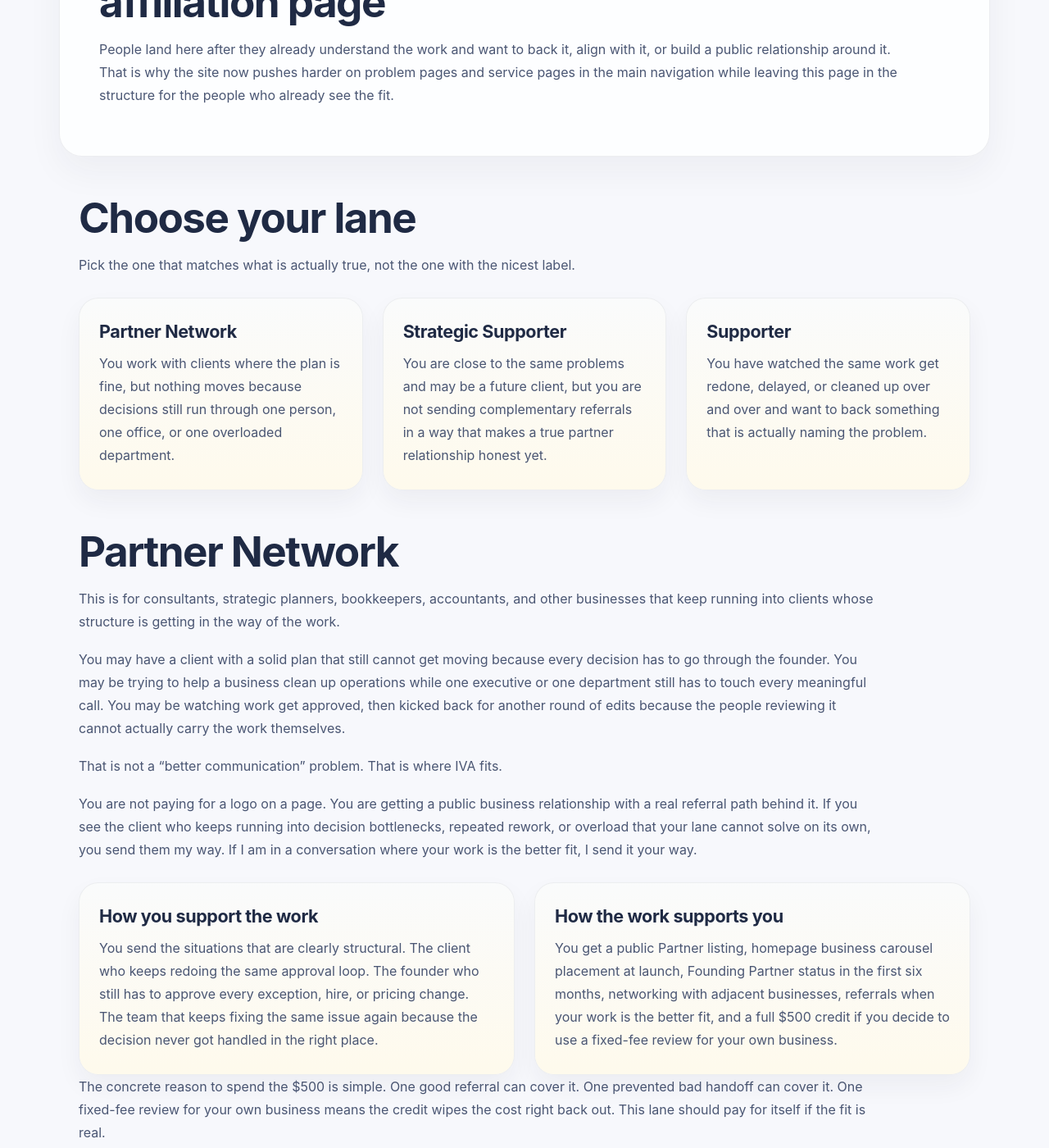
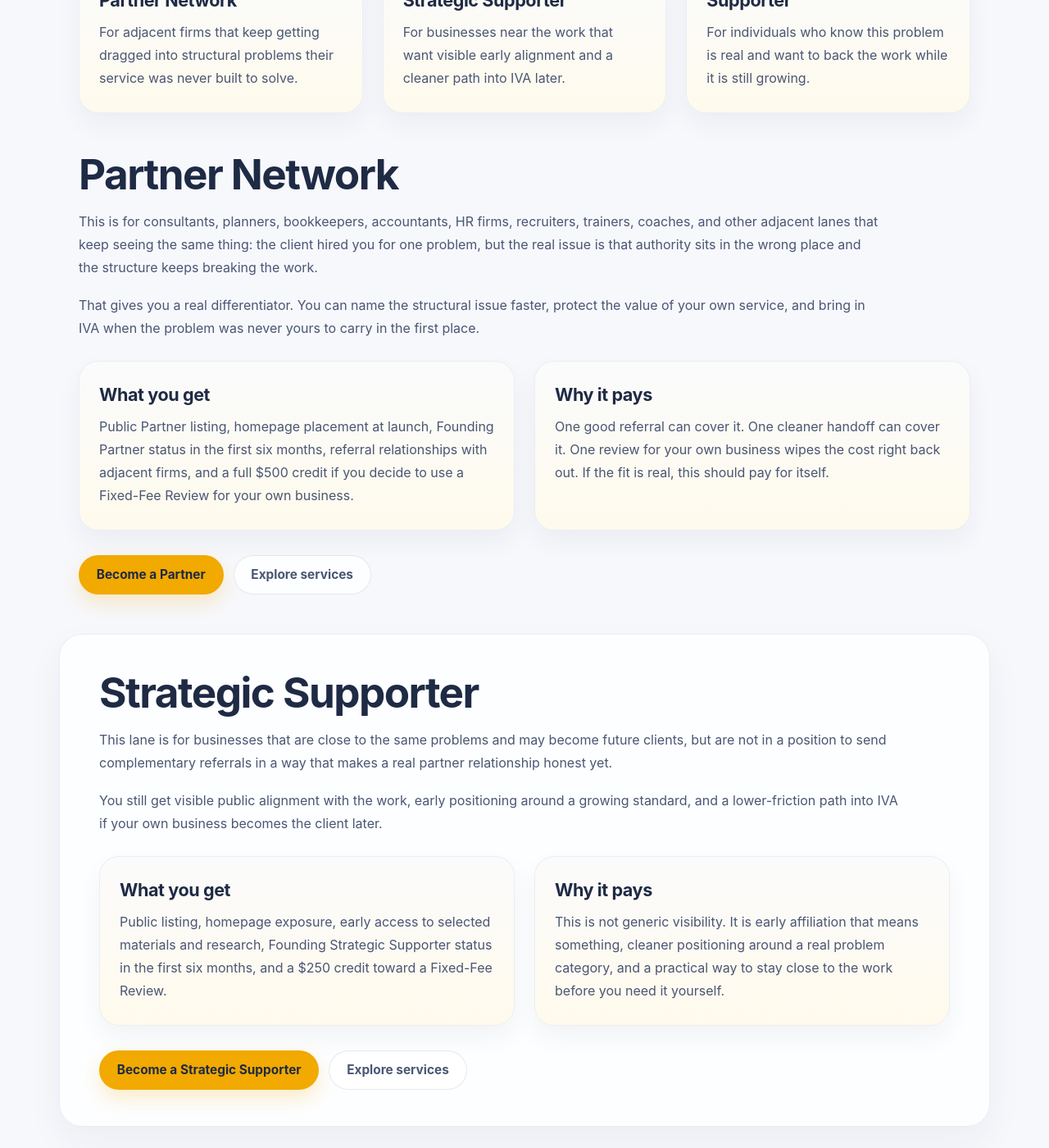
Before and after one commit to efost7873/integratedvaluearchitecture.com, a Jekyll site: the page built from partners-and-supporters.html, in a window 1280 px wide and 1400 px high, scrolled down 709 px. Shown: the whole window at 82% size. Built offline with Jekyll 4.4.1, drawn with Linux system fonts in a browser that asks for light colours; some of the changed text lies outside the part shown.

Commit message:
Update partners-and-supporters.html

```diff
--- a/partners-and-supporters.html
+++ b/partners-and-supporters.html
@@ -1,7 +1,7 @@
 ---
 layout: default
-title: Partners and Supporters | Back or Partner With Integrated Value Architecture
-description: Join the Partner Network, become a Strategic Supporter, or back Integrated Value Architecture as a Supporter while the work grows.
+title: Partners and Supporters | Integrated Value Architecture
+description: Join the IVA Partner Network, become a Strategic Supporter, or back the work as a Supporter.
 permalink: /partners-and-supporters/
 schema_type: WebPage
 ---
@@ -9,43 +9,30 @@ schema_type: WebPage
 <section class="page-header">
   <div class="container narrow">
     <p class="eyebrow">Partners and Supporters</p>
-    <h1>Work gets stuck. It gets kicked back. The same people keep fixing it.</h1>
+    <h1>Too many firms are being asked to mop up structural failure and pretend it is still inside their scope.</h1>
     <p>
-      You’ve seen it. A plan gets approved, then sits because one person still has to sign off on everything. Work goes up for review, comes back with edits from someone who couldn’t have done it themselves, and lands right back on the same desk to be fixed again. Training gets assigned, people let the video run in the background, and nothing actually changes.
+      That is exactly why these programs exist. Some businesses keep running into clients whose real problem is structure, not talent, training, communication, or another round of cleanup. Some are close enough to the work that public alignment makes sense now. Some people just want to back the work while it is still early.
     </p>
     <p>
-      That pattern shows up everywhere. Some businesses run into it constantly and should be sending that work my way when it shows up. Some are close enough to the same problems that public affiliation makes sense now, even if a full partner relationship would be stretching it. Some people have watched this happen long enough to know it is real and want to back the work while it is still early.
+      Pick the lane that fits and move.
     </p>
-    <p>
-      Those are not the same relationship. This page gives each one a place that actually fits.
-    </p>
+    <div class="cta-block">
+      <a class="button primary" href="https://forms.cloud.microsoft/r/1PfL2D9z5U">Join the Partner Network</a>
+      <a class="button secondary" href="https://forms.cloud.microsoft/r/Ardd9wZsmL">Become a Strategic Supporter</a>
+      <a class="button secondary" href="https://buy.stripe.com/cNi5kE3jmcGAfJcdLBfrW03">Become a Supporter</a>
+    </div>
   </div>
 </section>
-
-<section class="section alt">
-  <div class="container narrow">
-    <h2>This page is not the traffic engine. It is the affiliation page</h2>
-    <p>
-      People land here after they already understand the work and want to back it, align with it, or build a public relationship around it. That is why the site now pushes harder on problem pages and service pages in the main navigation while leaving this page in the structure for the people who already see the fit.
-    </p>
-  </div>
-</section>
-
-
 
 <section class="section">
   <div class="container narrow">
     <h2>Choose your lane</h2>
-    <p>
-      Pick the one that matches what is actually true, not the one with the nicest label.
-    </p>
-
     <div class="card-grid three-up">
       <article class="info-card">
         <a class="card-link" href="https://forms.cloud.microsoft/r/1PfL2D9z5U">
           <h3>Partner Network</h3>
           <p>
-            You work with clients where the plan is fine, but nothing moves because decisions still run through one person, one office, or one overloaded department.
+            For adjacent firms that keep getting dragged into structural problems their service was never built to solve.
           </p>
         </a>
       </article>
@@ -54,7 +41,7 @@ schema_type: WebPage
         <a class="card-link" href="https://forms.cloud.microsoft/r/Ardd9wZsmL">
           <h3>Strategic Supporter</h3>
           <p>
-            You are close to the same problems and may be a future client, but you are not sending complementary referrals in a way that makes a true partner relationship honest yet.
+            For businesses near the work that want visible early alignment and a cleaner path into IVA later.
           </p>
         </a>
       </article>
@@ -63,7 +50,7 @@ schema_type: WebPage
         <a class="card-link" href="https://buy.stripe.com/cNi5kE3jmcGAfJcdLBfrW03">
           <h3>Supporter</h3>
           <p>
-            You have watched the same work get redone, delayed, or cleaned up over and over and want to back something that is actually naming the problem.
+            For individuals who know this problem is real and want to back the work while it is still growing.
           </p>
         </a>
       </article>
@@ -75,45 +62,35 @@ schema_type: WebPage
   <div class="container narrow">
     <h2>Partner Network</h2>
     <p>
-      This is for consultants, strategic planners, bookkeepers, accountants, and other businesses that keep running into clients whose structure is getting in the way of the work.
+      This is for consultants, planners, bookkeepers, accountants, HR firms, recruiters, trainers, coaches, and other adjacent lanes that keep seeing the same thing: the client hired you for one problem, but the real issue is that authority sits in the wrong place and the structure keeps breaking the work.
     </p>
     <p>
-      You may have a client with a solid plan that still cannot get moving because every decision has to go through the founder. You may be trying to help a business clean up operations while one executive or one department still has to touch every meaningful call. You may be watching work get approved, then kicked back for another round of edits because the people reviewing it cannot actually carry the work themselves.
-    </p>
-    <p>
-      That is not a “better communication” problem. That is where IVA fits.
-    </p>
-    <p>
-      You are not paying for a logo on a page. You are getting a public business relationship with a real referral path behind it. If you see the client who keeps running into decision bottlenecks, repeated rework, or overload that your lane cannot solve on its own, you send them my way. If I am in a conversation where your work is the better fit, I send it your way.
+      That gives you a real differentiator. You can name the structural issue faster, protect the value of your own service, and bring in IVA when the problem was never yours to carry in the first place.
     </p>
 
     <div class="card-grid two-up">
       <article class="info-card">
         <div class="card-link">
-          <h3>How you support the work</h3>
+          <h3>What you get</h3>
           <p>
-            You send the situations that are clearly structural. The client who keeps redoing the same approval loop. The founder who still has to approve every exception, hire, or pricing change. The team that keeps fixing the same issue again because the decision never got handled in the right place.
+            Public Partner listing, homepage placement at launch, Founding Partner status in the first six months, referral relationships with adjacent firms, and a full $500 credit if you decide to use a Fixed-Fee Review for your own business.
           </p>
         </div>
       </article>
 
       <article class="info-card">
         <div class="card-link">
-          <h3>How the work supports you</h3>
+          <h3>Why it pays</h3>
           <p>
-            You get a public Partner listing, homepage business carousel placement at launch, Founding Partner status in the first six months, networking with adjacent businesses, referrals when your work is the better fit, and a full $500 credit if you decide to use a fixed-fee review for your own business.
+            One good referral can cover it. One cleaner handoff can cover it. One review for your own business wipes the cost right back out. If the fit is real, this should pay for itself.
           </p>
         </div>
       </article>
     </div>
 
-    <p>
-      The concrete reason to spend the $500 is simple. One good referral can cover it. One prevented bad handoff can cover it. One fixed-fee review for your own business means the credit wipes the cost right back out. This lane should pay for itself if the fit is real.
-    </p>
-
     <div class="cta-block">
       <a class="button primary" href="https://forms.cloud.microsoft/r/1PfL2D9z5U">Become a Partner</a>
-      <a class="button secondary" href="/services/">Jump into services</a>
+      <a class="button secondary" href="/services/">Explore services</a>
     </div>
   </div>
 </section>
@@ -122,45 +99,35 @@ schema_type: WebPage
   <div class="container narrow">
     <h2>Strategic Supporter</h2>
     <p>
-      Strategic Supporters are businesses near the work and likely future clients, but they are not providing complementary services in a way that makes a real partner relationship honest yet.
+      This lane is for businesses that are close to the same problems and may become future clients, but are not in a position to send complementary referrals in a way that makes a real partner relationship honest yet.
     </p>
     <p>
-      You keep seeing the same problems around your work. Decisions pile up. Good staff stay overloaded. A plan gets approved, then stalls because nobody moved where authority still sits. You can see that the problem is real, but you are not in a position to treat those situations as active referrals yet.
-    </p>
-    <p>
-      This lane keeps that distinction clean.
-    </p>
-    <p>
-      You are buying early positioning around work that is already live, public affiliation with a new standard, a visible place in the broader network around IVA, and a cleaner path into the work later if your own business becomes the client.
+      You still get visible public alignment with the work, early positioning around a growing standard, and a lower-friction path into IVA if your own business becomes the client later.
     </p>
 
     <div class="card-grid two-up">
       <article class="info-card">
         <div class="card-link">
-          <h3>How you support the work</h3>
+          <h3>What you get</h3>
           <p>
-            You widen the circle around IVA in a visible and credible way. Your support puts the work in front of owners, executives, and organizations that may not act today but will recognize the problem once the delays, cleanup, and repeated rework get expensive enough to stop ignoring.
+            Public listing, homepage exposure, early access to selected materials and research, Founding Strategic Supporter status in the first six months, and a $250 credit toward a Fixed-Fee Review.
           </p>
         </div>
       </article>
 
       <article class="info-card">
         <div class="card-link">
-          <h3>How the work supports you</h3>
+          <h3>Why it pays</h3>
           <p>
-            You receive a public listing with homepage exposure, early and complimentary access to selected materials and research, networking with adjacent businesses, Founding Strategic Supporter status in the first six months, and a $250 credit for a fixed-fee review if the time comes to bring IVA into your own organization.
+            This is not generic visibility. It is early affiliation that means something, cleaner positioning around a real problem category, and a practical way to stay close to the work before you need it yourself.
           </p>
         </div>
       </article>
     </div>
 
-    <p>
-      The reason to spend the $500 here is not generic visibility. It is early position around work that is already moving, a public connection that actually means something, and a lower-friction entry point if you decide later that your own business needs this work.
-    </p>
-
     <div class="cta-block">
       <a class="button primary" href="https://forms.cloud.microsoft/r/Ardd9wZsmL">Become a Strategic Supporter</a>
-      <a class="button secondary" href="/services/">Jump into services</a>
+      <a class="button secondary" href="/services/">Explore services</a>
     </div>
   </div>
 </section>
@@ -169,100 +136,52 @@ schema_type: WebPage
   <div class="container narrow">
     <h2>Supporter Program</h2>
     <p>
-      Supporters are individuals backing the work publicly because they know this pattern when they see it.
+      This is for people who have watched the same work get delayed, redone, or cleaned up over and over and want to back something that is actually naming the problem.
     </p>
     <p>
-      That includes people around IVA, people around clients, friends, family, and anyone else who has spent enough time in real organizations to know exactly what this looks like. You have seen someone spend hours fixing an expense report because it got sent back three times over tiny edits. You have watched people sit through training just to stop the reminder emails. You have seen one reliable person quietly become the place everything lands when it goes wrong because everyone knows they will clean it up.
-    </p>
-    <p>
-      This is for the person who recognizes that pattern, wants to see change, and is not in a position to hire IVA as a client but still wants to back the work while it is early.
-    </p>
-    <p>
-      That means the value has to be real. You are not just paying to be nice. You are getting public recognition, homepage supporter and Strategic Supporter carousel placement at launch, Founding Supporter status in the first six months, early access to selected materials and research, supporter-only access and events, and a closer line of sight into how the work is taking shape.
+      You are not paying to be nice. You are backing the work publicly while it is still early and getting real access and visibility in return.
     </p>
 
     <div class="card-grid two-up">
       <article class="info-card">
         <div class="card-link">
-          <h3>How you support the work</h3>
+          <h3>What you get</h3>
           <p>
-            You give early public backing to a business trying to define a new standard across sectors. You help keep the work visible before it has age, scale, or institutional permission protecting it, and you help make sure your neighbors, friends, and family see the value you already see in IVA.
+            Public recognition, homepage placement at launch, Founding Supporter status in the first six months, early access to selected materials and research, supporter-only access and events, and a closer view of how the work is growing.
           </p>
         </div>
       </article>
 
       <article class="info-card">
         <div class="card-link">
-          <h3>How the work supports you</h3>
+          <h3>Why it matters</h3>
           <p>
-            You get visible recognition as a Supporter, founding status in the first six months, early access and supporter-only access and events, homepage carousel placement, and a closer line of sight into how the work is taking shape before everybody else hears about it.
+            Early support matters more than late applause. This gives you a real public connection to the work before it becomes the safe thing to back.
           </p>
         </div>
       </article>
     </div>
 
-    <p>
-      The concrete reason to spend the $500 here is that your support actually matters while the work is still early, and you get something real back for it: access, visibility, and direct connection to what is being built before it is polished into something distant.
-    </p>
-
     <div class="cta-block">
       <a class="button primary" href="https://buy.stripe.com/cNi5kE3jmcGAfJcdLBfrW03">Become a Supporter</a>
-      <a class="button secondary" href="/about/">Learn more</a>
+      <a class="button secondary" href="/about/">Learn more about IVA</a>
     </div>
   </div>
 </section>
 
 <section class="section alt">
   <div class="container narrow">
-    <h2>Listings</h2>
+    <h2>Founding listings</h2>
     <p>
-      This page holds the full public listings. At launch, the homepage will also carry two rotating carousels. One will feature Partner Network members. The other will feature Supporters and Strategic Supporters.
+      Early names will not get buried as the network grows. Founding placement lasts for the first six months and stays at the top.
     </p>
-    <p>
-      Founding placement lasts for the first six months and stays at the top as the network grows. That matters because early names should not get buried once the page fills up. Partner and supporter profiles will rotate continually.
-    </p>
-
-    <div class="card-grid three-up">
-      <article class="info-card">
-        <div class="card-link">
-          <h3>Founding Partners</h3>
-          <p>
-            These are businesses where the referral fit is already real and both sides should be able to send the right work the right way.
-          </p>
-        </div>
-      </article>
-
-      <article class="info-card">
-        <div class="card-link">
-          <h3>Founding Strategic Supporters</h3>
-          <p>
-            These are businesses with credible early alignment that belong near the work publicly without pretending the relationship is further along than it is.
-          </p>
-        </div>
-      </article>
-
-      <article class="info-card">
-        <div class="card-link">
-          <h3>Founding Supporters</h3>
-          <p>
-            These are individual early backers who know this problem when they see it and wanted their name tied to the work while it was still getting started.
-          </p>
-        </div>
-      </article>
-    </div>
-  </div>
-</section>
-
-<section class="section">
-  <div class="container narrow">
-    <h2>Founding listings</h2>
 
     <div class="card-grid three-up">
       <article class="info-card">
         <a class="card-link" href="https://forms.cloud.microsoft/r/1PfL2D9z5U">
           <h3>Founding Partners</h3>
           <p>
-            Coming soon. This section is for businesses where one good handoff can save a client months of delay and cleanup.
+            For businesses where one good handoff can save a client months of delay, cleanup, or wasted effort.
           </p>
         </a>
       </article>
@@ -271,7 +190,7 @@ schema_type: WebPage
         <a class="card-link" href="https://forms.cloud.microsoft/r/Ardd9wZsmL">
           <h3>Founding Strategic Supporters</h3>
           <p>
-            Coming soon. This section is for businesses that want early visible affiliation with the work before a full referral pattern is in place.
+            For businesses that want visible early alignment before a true referral relationship is in place.
           </p>
         </a>
       </article>
@@ -280,7 +199,7 @@ schema_type: WebPage
         <a class="card-link" href="https://buy.stripe.com/cNi5kE3jmcGAfJcdLBfrW03">
           <h3>Founding Supporters</h3>
           <p>
-            Coming soon. This section is for people who want to back the work now instead of waiting until everyone else decides it is safe.
+            For early backers who want their name tied to the work now, not after everyone else decides it is safe.
           </p>
         </a>
       </article>
@@ -290,13 +209,13 @@ schema_type: WebPage
 
 <section class="section final-cta">
   <div class="container narrow">
-    <h2>Not sure which one fits?</h2>
+    <h2>Pick the one that fits</h2>
     <p>
-      If your business wants to send and receive the right work, apply for Partner. If you see yourself as a future client but the relationship is not there yet, request Strategic Supporter status. If you want to back the work publicly and stay close to it while it grows, join as a Supporter.
+      If you want to send and receive the right work, join the Partner Network. If you are close to the work and may become a future client, become a Strategic Supporter. If you want to back IVA publicly while it grows, join as a Supporter.
     </p>
     <div class="cta-block">
-      <a class="button primary" href="/contact/">Contact</a>
-      <a class="button secondary" href="/services/">Explore services</a>
+      <a class="button primary" href="https://forms.cloud.microsoft/r/1PfL2D9z5U">Join now</a>
+      <a class="button secondary" href="/contact/">Contact</a>
     </div>
   </div>
 </section>
```
